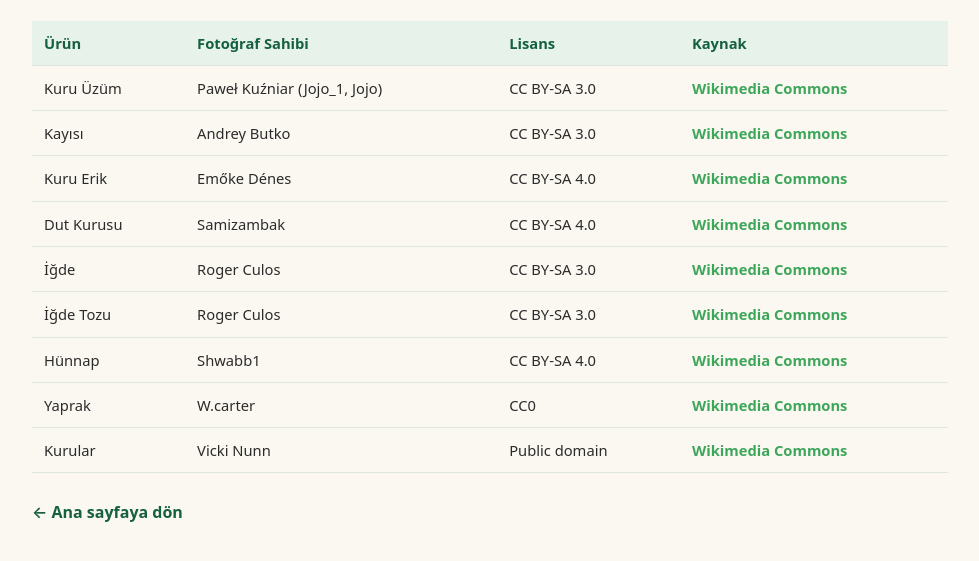
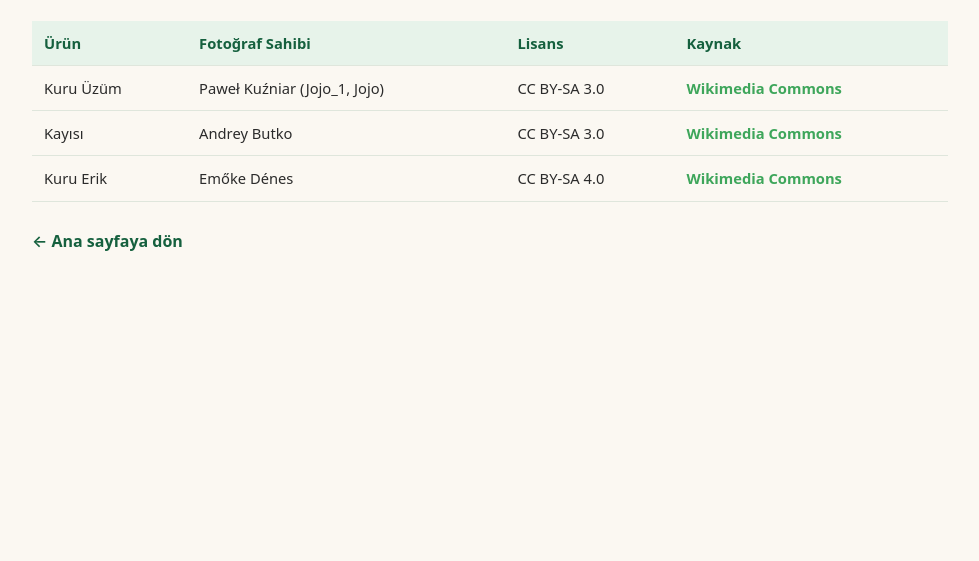
Before and after one commit to talhabacak3-code/incir-bahcesi, a plain HTML site: page gorsel-kaynaklari.html in a window 1280 px wide. Shown: the part 161-722 px from the top of the page, without its empty margins (150-1129 px from the left). Drawn offline with Linux system fonts and the light colour scheme.

Commit message:
İğde, iğde tozu, dut kurusu, yaprak, hünnap, kurular: firma fotoğrafları
- 6 ürün daha kullanıcının kendi/seçtiği fotoğraflarıyla güncellendi
- Kalan sadece 3 stok görsel: kuru üzüm, kayısı, kuru erik

Co-Authored-By: Claude Opus 4.8 <noreply@anthropic.com>

```diff
--- a/gorsel-kaynaklari.html
+++ b/gorsel-kaynaklari.html
@@ -51,42 +51,6 @@
         <td>CC BY-SA 4.0</td>
         <td><a href="https://commons.wikimedia.org/wiki/File:Rosales_-_Dried_Prunus_domestica_d.jpg" target="_blank" rel="noopener">Wikimedia Commons</a></td>
       </tr>
-      <tr>
-        <td>Dut Kurusu</td>
-        <td>Samizambak</td>
-        <td>CC BY-SA 4.0</td>
-        <td><a href="https://commons.wikimedia.org/wiki/File:Dried_mulberry.jpg" target="_blank" rel="noopener">Wikimedia Commons</a></td>
-      </tr>
-      <tr>
-        <td>İğde</td>
-        <td>Roger Culos</td>
-        <td>CC BY-SA 3.0</td>
-        <td><a href="https://commons.wikimedia.org/wiki/File:Elaeagnus_angustifolia_MHNT.BOT.2007.43.27.jpg" target="_blank" rel="noopener">Wikimedia Commons</a></td>
-      </tr>
-      <tr>
-        <td>İğde Tozu</td>
-        <td>Roger Culos</td>
-        <td>CC BY-SA 3.0</td>
-        <td><a href="https://commons.wikimedia.org/wiki/File:Elaeagnus_angustifolia_MHNT.BOT.2007.43.27.jpg" target="_blank" rel="noopener">Wikimedia Commons</a></td>
-      </tr>
-      <tr>
-        <td>Hünnap</td>
-        <td>Shwabb1</td>
-        <td>CC BY-SA 4.0</td>
-        <td><a href="https://commons.wikimedia.org/wiki/File:Jujube_spinosa_dried.jpg" target="_blank" rel="noopener">Wikimedia Commons</a></td>
-      </tr>
-      <tr>
-        <td>Yaprak</td>
-        <td>W.carter</td>
-        <td>CC0</td>
-        <td><a href="https://commons.wikimedia.org/wiki/File:Young_grapevine_leaves_1.jpg" target="_blank" rel="noopener">Wikimedia Commons</a></td>
-      </tr>
-      <tr>
-        <td>Kurular</td>
-        <td>Vicki Nunn</td>
-        <td>Public domain</td>
-        <td><a href="https://commons.wikimedia.org/wiki/File:DriedFruit%26NutsMixed.JPG" target="_blank" rel="noopener">Wikimedia Commons</a></td>
-      </tr>
         </tbody>
       </table>
     </div>
```
Also changed, not shown: assets/products/_credits.json (+0 -60 lines), assets/products/dut-kurusu.jpg, assets/products/hunnap.jpg, assets/products/igde-tozu.jpg, assets/products/igde.jpg, assets/products/kurular.jpg, assets/products/yaprak.jpg.
